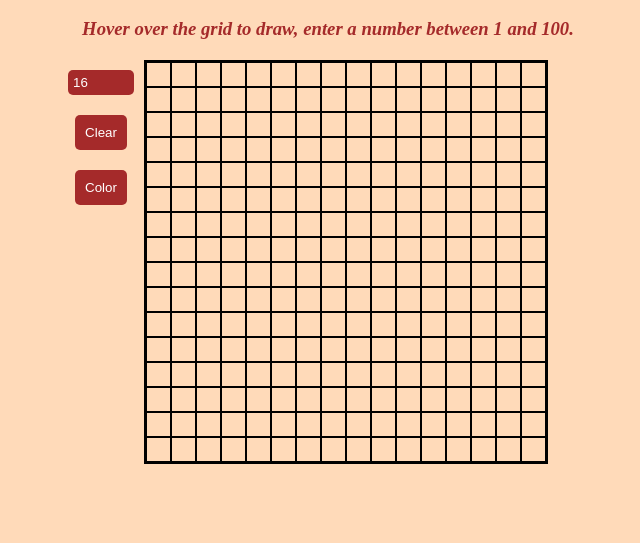
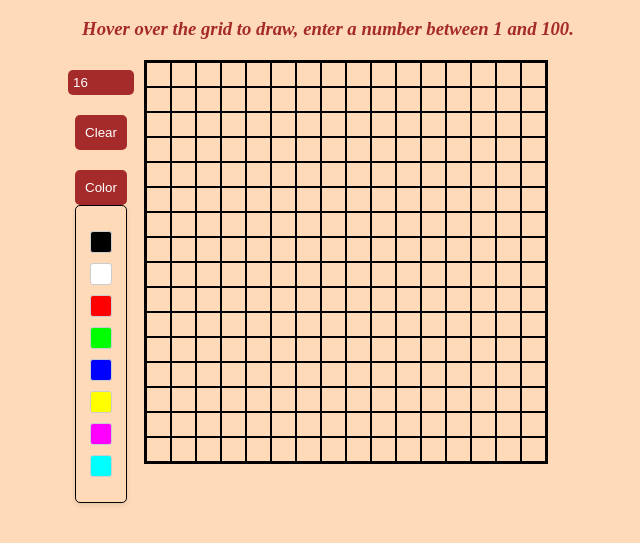
Before and after one commit to SufBit/SketchSite, a plain HTML site: page index.html in a window 1280 px wide. Both pictures are taken after a click on the button "Color". Shown: the part 199-742 px from the top of the page, without its empty margins (312-952 px from the left). Drawn offline with Linux system fonts and the light colour scheme.

Commit message:
added rgb

```diff
--- a/scripts.js
+++ b/scripts.js
@@ -1,29 +1,22 @@
 const container = document.querySelector('.container');
 
 const heading = document.createElement("h1");
-
 heading.classList.add('title');
-
 heading.textContent = "Sketch Grid";
 
 container.appendChild(heading);
 
 const instructions = document.createElement("h3");
-
 instructions.classList.add('instructions');
-
 instructions.textContent = "Hover over the grid to draw, enter a number between 1 and 100.";
 
 container.appendChild(instructions);
 
 const grid_and_buttons = document.createElement("div");
-
 grid_and_buttons.classList.add('grid-buttons');
-
 container.appendChild(grid_and_buttons);
 
 const buttons = document.createElement("div");
-
 buttons.classList.add('buttons');
 
 grid_and_buttons.appendChild(buttons);
@@ -36,25 +29,28 @@ gridSizeInput.value = "16";  // Default value
 buttons.appendChild(gridSizeInput);
 
 const clear_button = document.createElement("button");
-
 clear_button.classList.add('clear-button');
-
 clear_button.textContent = "Clear";
 
 buttons.appendChild(clear_button);
 
+//Color button
 const color_button = document.createElement("button");
-
 color_button.classList.add('color-button');
-
 color_button.textContent = "Color";
-
 buttons.appendChild(color_button);
 
+
+
+//RGB
+const rgb_button = document.createElement("button");
+rgb_button.classList.add('rgb-button');
+rgb_button.textContent = "RGB";
+
+buttons.appendChild(rgb_button);
+
 const grid = document.createElement("div");
-
 grid.classList.add('grid');
-
 grid_and_buttons.appendChild(grid);
 
 function createGrid(size) {
@@ -99,3 +95,48 @@ gridSizeInput.addEventListener('input', () => {
 clear_button.addEventListener('click', () => {
     createGrid(parseInt(gridSizeInput.value));
 });
+
+
+rgb_button.addEventListener('click', () => {
+    grid.childNodes.forEach(cell => {
+        cell.addEventListener('mouseover', () => {
+            cell.style.backgroundColor = `rgb(${Math.floor(Math.random() * 256)}, ${Math.floor(Math.random() * 256)}, ${Math.floor(Math.random() * 256)})`;
+        });
+    });
+});
+
+const colorPalette = document.createElement("div");
+colorPalette.classList.add('color-palette');
+
+const colors = ['#000000', '#FFFFFF', '#FF0000', '#00FF00', '#0000FF', '#FFFF00', '#FF00FF', '#00FFFF'];
+
+colors.forEach(color => {
+    const swatch = document.createElement("div");
+    swatch.classList.add('color-swatch');
+    swatch.style.backgroundColor = color;
+    swatch.addEventListener('click', () => {
+        applyColor(color);
+    });
+    colorPalette.appendChild(swatch);
+});
+
+buttons.appendChild(colorPalette);
+
+color_button.addEventListener('click', (event) => {
+    const rect = color_button.getBoundingClientRect();
+    const posX = rect.left + window.scrollX;
+    const posY = rect.top + window.scrollY + rect.height;
+    colorPalette.style.left = `${posX}px`;
+    colorPalette.style.top = `${posY}px`;
+    colorPalette.classList.toggle('show');
+});
+
+function applyColor(color) {
+    const cells = document.querySelectorAll('.cell');
+    cells.forEach(cell => {
+        cell.addEventListener('mouseover', () => {
+            cell.style.backgroundColor = color;
+        });
+    });
+    colorPalette.classList.remove('show');
+}
--- a/style.css
+++ b/style.css
@@ -88,3 +88,37 @@ label {
     box-sizing: border-box;;
     border: 1px solid black;
 }
+
+.buttons .rgb-button{
+    display: flex;
+    justify-content: center;
+    margin-top: 100px;
+}
+
+/* Styling for the color palette */
+.color-palette {
+    display: none;
+    position: absolute;
+    width: 10px;
+    padding: 20px;
+    background-color: peachpuff;
+    border: 1px solid black;
+    border-radius: 5px;
+    box-shadow: 0 2px 5px rgba(0, 0, 0, 0.1);
+    z-index: 1;
+}
+
+.color-palette.show {
+    display: flex;
+    align-items: center;
+    flex-direction: column;
+}
+
+.color-swatch {
+    width: 20px;
+    height: 20px;
+    margin: 5px;
+    cursor: pointer;
+    border: 1px solid #ccc;
+    border-radius: 3px;
+}
```
